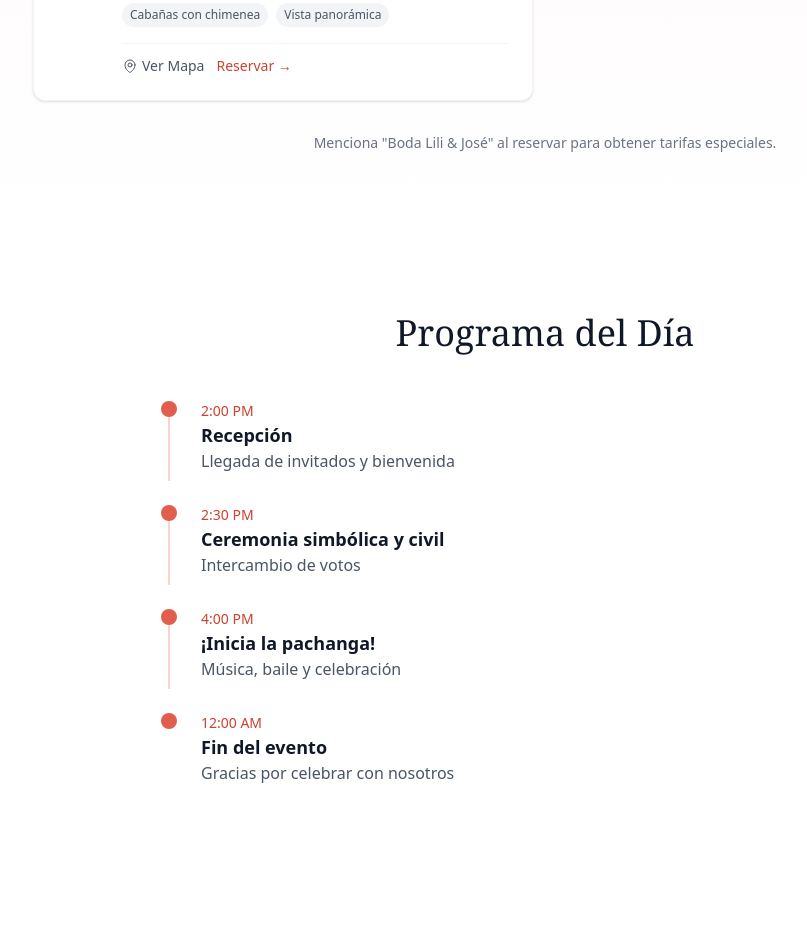
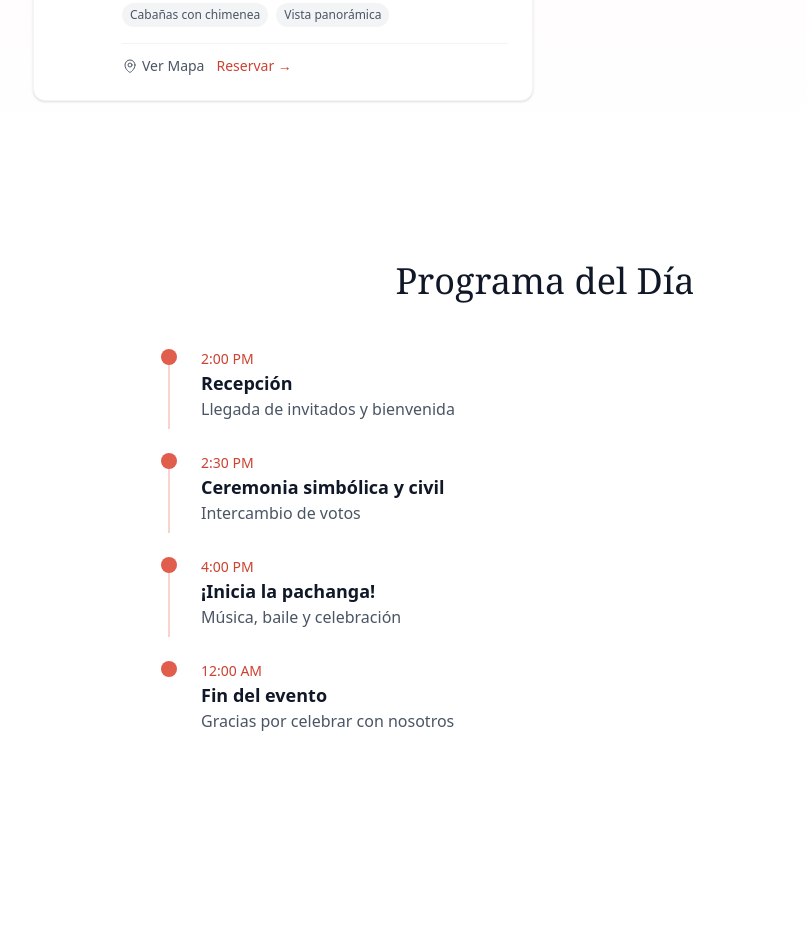
Before and after one commit to Pz3r/wedding-manager, a React (Vite) app: page / in a window 1280 px wide. Shown: the part 3200-4128 px from the top of the page, without its empty margins (95-902 px from the left). Built offline with nearby package versions, Linux system fonts and the light colour scheme.

Commit message:
Removed text

```diff
--- a/src/pages/Landing.tsx
+++ b/src/pages/Landing.tsx
@@ -292,10 +292,6 @@ export default function Landing() {
               </div>
             ))}
           </div>
-
-          <p className="text-center text-sm text-gray-500 mt-8">
-            Menciona "Boda Lili & José" al reservar para obtener tarifas especiales.
-          </p>
         </div>
       </section>
 
```
